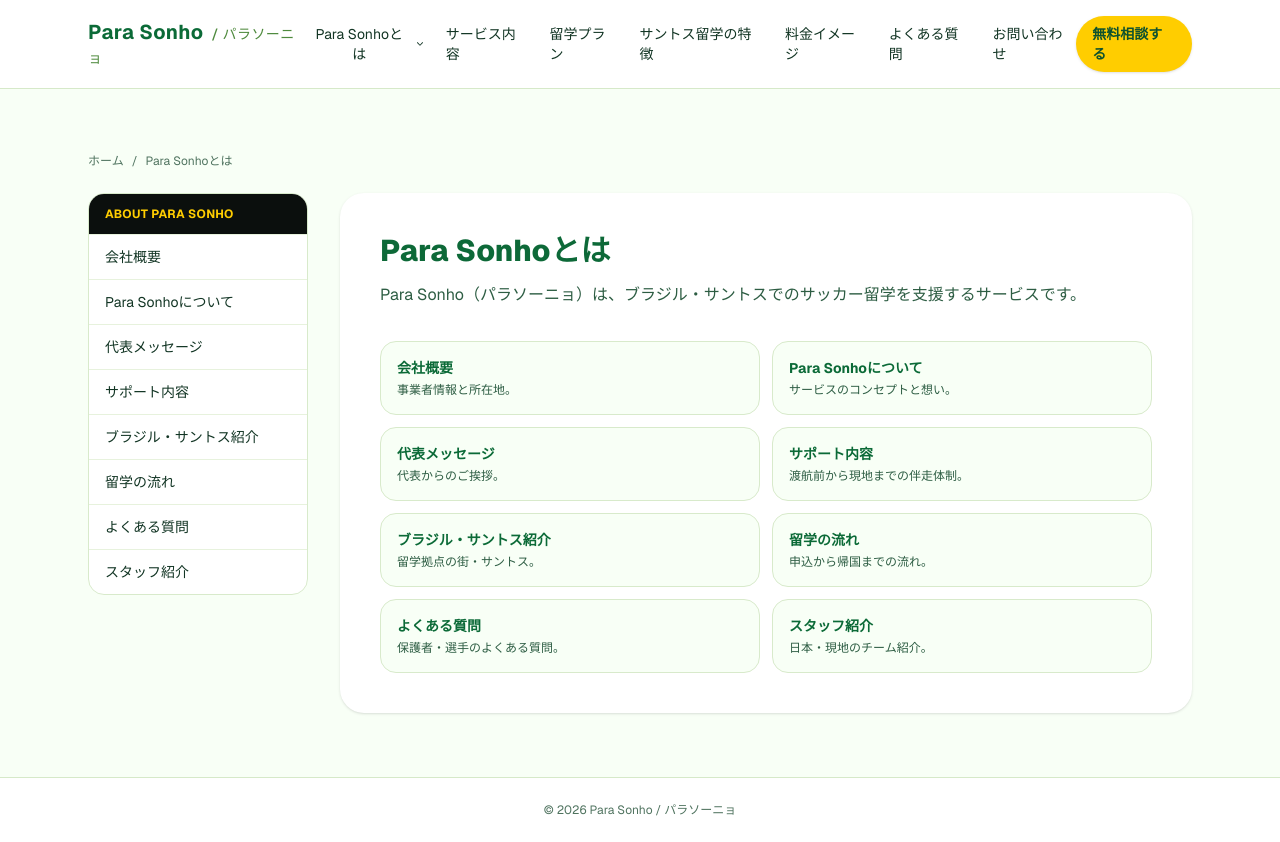
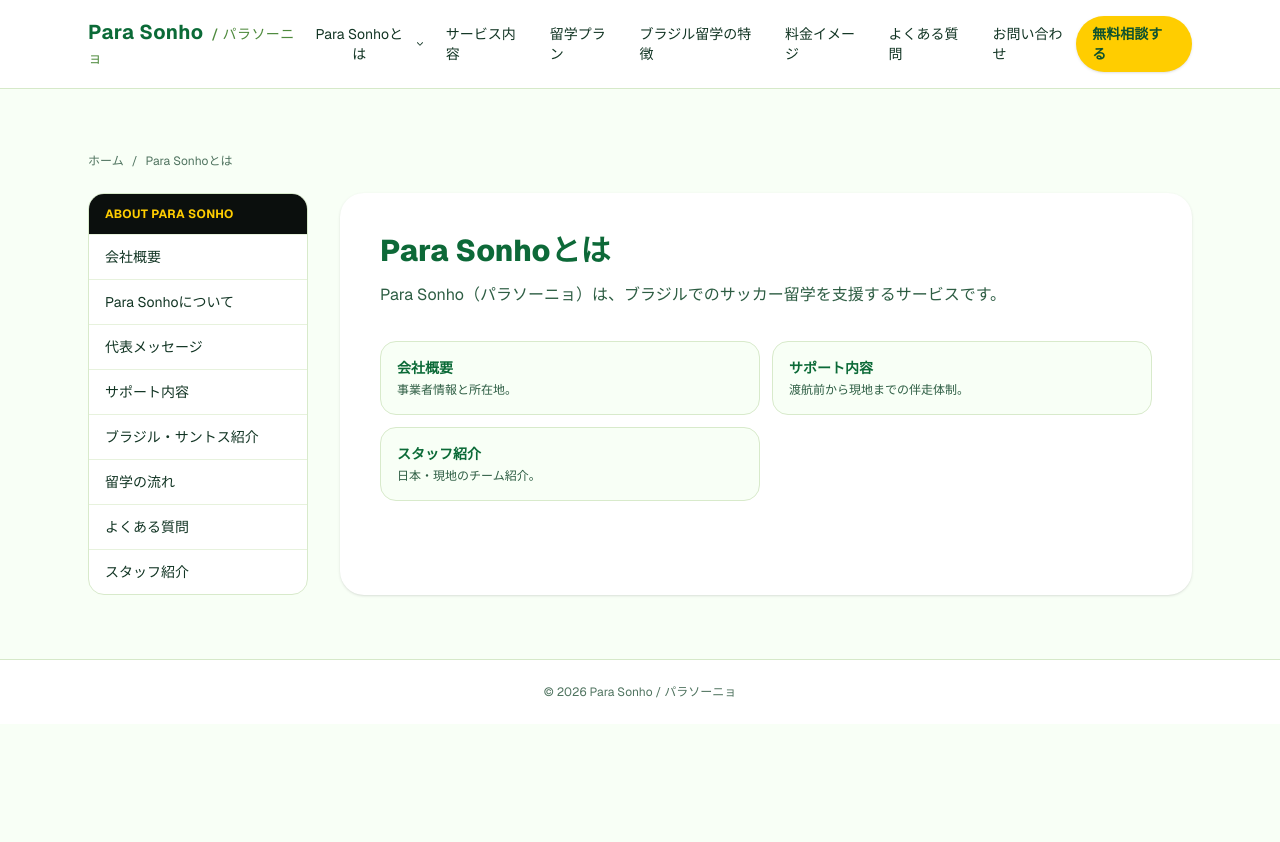
Before and after one commit to roki0711416-hash/parasonho, a Next.js app: page /about in a window 1280 px wide. After the commit the page ends 800 px from the top, so only its background shows below. Built offline with nearby package versions, Linux system fonts and the light colour scheme.

Commit message:
chore: hide representative field and generalize brazil support wording

```diff
--- a/app/about/company/page.tsx
+++ b/app/about/company/page.tsx
@@ -11,9 +11,8 @@ export default function CompanyPage() {
       <dl className="mt-6 divide-y divide-[#e7f2dd] border-y border-[#e7f2dd] text-sm">
         {[
           ["サービス名", "Para Sonho / パラソーニョ"],
-          ["事業内容", "ブラジル・サントスでのサッカー留学サポート"],
+          ["事業内容", "ブラジルのサッカー留学サポート"],
           ["所在地", "（準備中）"],
-          ["代表者", "（準備中）"],
           ["お問い合わせ", "parasonho.info@gmail.com"],
         ].map(([k, v]) => (
           <div key={k} className="grid grid-cols-1 gap-1 py-3 sm:grid-cols-[160px_1fr]">
--- a/app/about/page.tsx
+++ b/app/about/page.tsx
@@ -3,12 +3,7 @@ import Link from "next/link";
 export default function AboutIndex() {
   const sections = [
     { href: "/about/company", label: "会社概要", desc: "事業者情報と所在地。" },
-    { href: "/about/parasonho", label: "Para Sonhoについて", desc: "サービスのコンセプトと想い。" },
-    { href: "/about/message", label: "代表メッセージ", desc: "代表からのご挨拶。" },
     { href: "/about/support", label: "サポート内容", desc: "渡航前から現地までの伴走体制。" },
-    { href: "/about/santos", label: "ブラジル・サントス紹介", desc: "留学拠点の街・サントス。" },
-    { href: "/about/flow", label: "留学の流れ", desc: "申込から帰国までの流れ。" },
-    { href: "/about/faq", label: "よくある質問", desc: "保護者・選手のよくある質問。" },
     { href: "/about/staff", label: "スタッフ紹介", desc: "日本・現地のチーム紹介。" },
   ];
 
@@ -16,7 +11,7 @@ export default function AboutIndex() {
     <>
       <h1 className="text-2xl font-extrabold text-[#0d6938] sm:text-3xl">Para Sonhoとは</h1>
       <p className="mt-3 text-sm leading-7 text-[#2d5d43] sm:text-base">
-        Para Sonho（パラソーニョ）は、ブラジル・サントスでのサッカー留学を支援するサービスです。
+        Para Sonho（パラソーニョ）は、ブラジルでのサッカー留学を支援するサービスです。
       </p>
 
       <div className="mt-8 grid gap-3 sm:grid-cols-2">
--- a/app/about/staff/page.tsx
+++ b/app/about/staff/page.tsx
@@ -3,7 +3,7 @@ export const metadata = { title: "スタッフ紹介 | Para Sonho" };
 export default function StaffPage() {
   const staff = [
     { name: "代表（仮）", role: "代表 / 留学コーディネーター", bio: "日本とブラジルを繋ぐ留学設計を担当。" },
-    { name: "現地担当（仮）", role: "サントス現地サポート", bio: "住居・生活・通訳など現地全般を担当。" },
+    { name: "現地担当（仮）", role: "ブラジル現地サポート", bio: "生活・通訳など現地全般を担当。" },
     { name: "サッカー担当（仮）", role: "練習環境コーディネーター", bio: "選手のレベルに合わせたクラブ調整を担当。" },
   ];
 
--- a/app/components/SiteHeader.tsx
+++ b/app/components/SiteHeader.tsx
@@ -5,19 +5,14 @@ import { useEffect, useRef, useState } from "react";
 
 const aboutItems: Array<{ href: string; label: string }> = [
   { href: "/about/company", label: "会社概要" },
-  { href: "/about/parasonho", label: "Para Sonhoについて" },
-  { href: "/about/message", label: "代表メッセージ" },
   { href: "/about/support", label: "サポート内容" },
-  { href: "/about/santos", label: "ブラジル・サントス紹介" },
-  { href: "/about/flow", label: "留学の流れ" },
-  { href: "/about/faq", label: "よくある質問" },
   { href: "/about/staff", label: "スタッフ紹介" },
 ];
 
 const sectionItems: Array<{ href: string; label: string }> = [
   { href: "/#service", label: "サービス内容" },
   { href: "/#plans", label: "留学プラン" },
-  { href: "/#features", label: "サントス留学の特徴" },
+  { href: "/#features", label: "ブラジル留学の特徴" },
   { href: "/#pricing", label: "料金イメージ" },
   { href: "/#faq", label: "よくある質問" },
   { href: "/#contact", label: "お問い合わせ" },
--- a/app/layout.tsx
+++ b/app/layout.tsx
@@ -15,7 +15,7 @@ const geistMono = Geist_Mono({
 export const metadata: Metadata = {
   title: "Para Sonho / パラソーニョ | ブラジルサッカー留学",
   description:
-    "日本からブラジル・サントスへ。住居、現地サポート、練習環境までまとめて支えるサッカー留学サービス『Para Sonho / パラソーニョ』。",
+    "日本からブラジルへ。現地サポートと練習環境をまとめて支えるサッカー留学サービス『Para Sonho / パラソーニョ』。",
 };
 
 export default function RootLayout({
--- a/app/page.tsx
+++ b/app/page.tsx
@@ -12,7 +12,7 @@ export default function Home() {
     {
       title: "中期留学プラン（1〜3ヶ月）",
       target: "実践力を高めたい選手向け",
-      points: ["実戦的トレーニング", "語学サポート", "住居手配"],
+      points: ["実戦的トレーニング", "語学サポート", "現地サポート"],
     },
     {
       title: "長期留学プラン（6ヶ月〜）",
@@ -51,7 +51,7 @@ export default function Home() {
           <div className="relative mx-auto grid w-full max-w-6xl gap-10 px-4 py-16 sm:px-6 md:grid-cols-2 md:items-center md:py-24">
             <div>
               <p className="mb-4 inline-flex rounded-full border border-white/30 bg-white/10 px-4 py-1 text-xs tracking-wide">
-                ブラジル・サントス サッカー留学サポート
+                ブラジル サッカー留学サポート
               </p>
               <h1 className="text-3xl font-extrabold leading-tight sm:text-5xl">
                 本場ブラジルで学ぶ、
@@ -59,8 +59,8 @@ export default function Home() {
                 次の一歩へ。
               </h1>
               <p className="mt-5 max-w-xl text-sm leading-7 text-white/90 sm:text-base">
-                Para Sonho / パラソーニョ は、日本からサントスへ挑戦する選手のための留学サポートサービスです。
-                住居・現地生活・練習環境まで、安心して成長に集中できる環境を整えます。
+                Para Sonho / パラソーニョ は、日本からブラジルへ挑戦する選手のための留学サポートサービスです。
+                現地生活・練習環境まで、安心して成長に集中できる環境を整えます。
               </p>
               <div className="mt-8 flex flex-col gap-3 sm:flex-row">
                 <a
@@ -82,7 +82,6 @@ export default function Home() {
               <h2 className="text-xl font-bold">留学サポート内容</h2>
               <ul className="mt-4 space-y-3 text-sm text-white/90">
                 <li>⚽ 現地クラブ練習参加の調整</li>
-                <li>🏠 安全な住居の手配</li>
                 <li>🧭 現地スタッフによる生活サポート</li>
                 <li>✈️ 渡航前オリエンテーション</li>
                 <li>📞 保護者への定期報告</li>
@@ -99,7 +98,7 @@ export default function Home() {
           <div className="mt-8 grid gap-4 sm:grid-cols-2 lg:grid-cols-4">
             {[
               "現地クラブ・練習先マッチング",
-              "住居手配・生活立ち上げ支援",
+              "現地生活立ち上げ支援",
               "通訳/コミュニケーション補助",
               "滞在中の相談・緊急時対応",
             ].map((text) => (
@@ -131,9 +130,9 @@ export default function Home() {
         </section>
 
         <section id="features" className="mx-auto w-full max-w-6xl px-4 py-16 sm:px-6">
-          <h2 className="section-title">サントス留学の特徴</h2>
+          <h2 className="section-title">ブラジル留学の特徴</h2>
           <p className="section-subtitle">
-            サッカー文化が根付く街・サントスで、実践に近い環境に身を置くことで成長を加速させます。
+            サッカー文化が根付くブラジル現地で、実践に近い環境に身を置くことで成長を加速させます。
           </p>
           <div className="mt-8 grid gap-5 md:grid-cols-3">
             <div className="card">
@@ -142,7 +141,7 @@ export default function Home() {
             </div>
             <div className="card">
               <h3 className="text-base font-bold">生活面まで伴走サポート</h3>
-              <p className="mt-2 text-sm text-[#2d5d43]">住居・移動・生活導線を整え、競技に集中できる状態を作ります。</p>
+              <p className="mt-2 text-sm text-[#2d5d43]">移動・生活導線を整え、競技に集中できる状態を作ります。</p>
             </div>
             <div className="card">
               <h3 className="text-base font-bold">保護者も安心の体制</h3>
@@ -197,7 +196,7 @@ export default function Home() {
             <div className="text-center">
               <h2 className="text-2xl font-extrabold sm:text-3xl">無料サッカー留学相談フォーム</h2>
               <p className="mx-auto mt-4 max-w-2xl text-sm leading-7 text-white/90 sm:text-base">
-                ブラジル・サントスでのサッカー留学について、期間・レベル・年齢問わずお気軽にご相談ください。
+                ブラジルでのサッカー留学について、期間・レベル・年齢問わずお気軽にご相談ください。
               </p>
             </div>
             <div className="mt-10">
```
Also changed, not shown: 1 other file (tests, documents, lock files or other folders).
